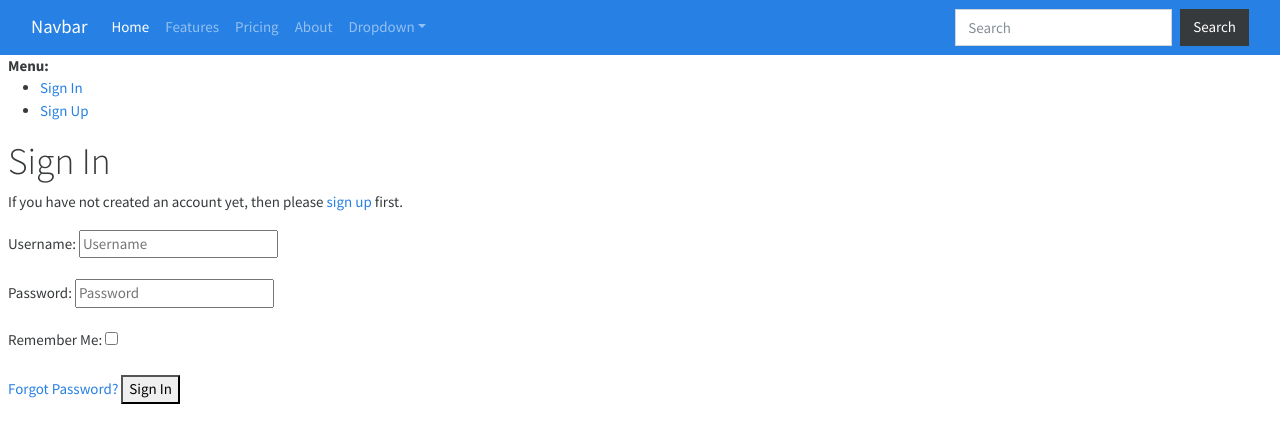
After one commit to mis350-s21/blog-10am, a Django app: page /accounts/login/ in a window 1280 px wide. The commit adds this page. Shown: the top 443 px of the page. Run offline with Django 3.2, Linux system fonts and the light colour scheme; some libraries are stand-ins or nearby versions.

Commit message:
saving progress

```diff
--- a/blogproject/blog/templates/post_details.html
+++ b/blogproject/blog/templates/post_details.html
@@ -35,10 +35,12 @@
 <h4>No comments yet..</h4>
 {% endif %}
 
+{% if request.user.is_authenticated %}
 <form action="" method="post">
     {% csrf_token %}
     {{ form.as_p }}
     <input type="submit" value="Add Comment">
 </form>
+{% endif %}
 </body>
 </html>
--- a/blogproject/blogproject/urls.py
+++ b/blogproject/blogproject/urls.py
@@ -18,5 +18,6 @@
 
 urlpatterns = [
     path('admin/', admin.site.urls),
+    path('accounts/', include('allauth.urls')),
     path('blog/', include('blog.urls')),
 ]
--- /dev/null
+++ b/blogproject/templates/account/base.html
@@ -0,0 +1,106 @@
+<!doctype html>
+<html lang="en">
+  <head>
+
+    <!-- Required meta tags -->
+    <meta charset="utf-8">
+    <meta name="viewport" content="width=device-width, initial-scale=1">
+
+    <!-- Bootstrap CSS -->
+    <link href="https://cdn.jsdelivr.net/npm/bootstrap@5.1.3/dist/css/bootstrap.min.css" rel="stylesheet" integrity="sha384-1BmE4kWBq78iYhFldvKuhfTAU6auU8tT94WrHftjDbrCEXSU1oBoqyl2QvZ6jIW3" crossorigin="anonymous">
+    <link rel="stylesheet" href="https://cdn.jsdelivr.net/npm/bootswatch@4.5.2/dist/cosmo/bootstrap.min.css" integrity="sha384-5QFXyVb+lrCzdN228VS3HmzpiE7ZVwLQtkt+0d9W43LQMzz4HBnnqvVxKg6O+04d" crossorigin="anonymous">
+    <title>{% block head_title %}{% endblock %}</title>
+    {% block extra_head %}
+    {% endblock %}
+  </head>
+  <body>
+    <!-- Optional JavaScript; choose one of the two! -->
+
+    <!-- Option 1: Bootstrap Bundle with Popper -->
+    <script src="https://cdn.jsdelivr.net/npm/bootstrap@5.1.3/dist/js/bootstrap.bundle.min.js" integrity="sha384-ka7Sk0Gln4gmtz2MlQnikT1wXgYsOg+OMhuP+IlRH9sENBO0LRn5q+8nbTov4+1p" crossorigin="anonymous"></script>
+
+    <!-- Option 2: Separate Popper and Bootstrap JS -->
+    <!--
+    <script src="https://cdn.jsdelivr.net/npm/@popperjs/core@2.10.2/dist/umd/popper.min.js" integrity="sha384-7+zCNj/IqJ95wo16oMtfsKbZ9ccEh31eOz1HGyDuCQ6wgnyJNSYdrPa03rtR1zdB" crossorigin="anonymous"></script>
+    <script src="https://cdn.jsdelivr.net/npm/bootstrap@5.1.3/dist/js/bootstrap.min.js" integrity="sha384-QJHtvGhmr9XOIpI6YVutG+2QOK9T+ZnN4kzFN1RtK3zEFEIsxhlmWl5/YESvpZ13" crossorigin="anonymous"></script>
+    -->
+
+    <nav class="navbar navbar-expand-lg navbar-dark bg-primary">
+      <div class="container-fluid">
+        <a class="navbar-brand" href="#">Navbar</a>
+        <button class="navbar-toggler" type="button" data-bs-toggle="collapse" data-bs-target="#navbarColor01" aria-controls="navbarColor01" aria-expanded="false" aria-label="Toggle navigation">
+          <span class="navbar-toggler-icon"></span>
+        </button>
+
+        <div class="collapse navbar-collapse" id="navbarColor01">
+          <ul class="navbar-nav me-auto">
+            <li class="nav-item">
+              <a class="nav-link active" href="#">Home
+                <span class="visually-hidden">(current)</span>
+              </a>
+            </li>
+            <li class="nav-item">
+              <a class="nav-link" href="#">Features</a>
+            </li>
+            <li class="nav-item">
+              <a class="nav-link" href="#">Pricing</a>
+            </li>
+            <li class="nav-item">
+              <a class="nav-link" href="#">About</a>
+            </li>
+            <li class="nav-item dropdown">
+              <a class="nav-link dropdown-toggle" data-bs-toggle="dropdown" href="#" role="button" aria-haspopup="true" aria-expanded="false">Dropdown</a>
+              <div class="dropdown-menu">
+                <a class="dropdown-item" href="#">Action</a>
+                <a class="dropdown-item" href="#">Another action</a>
+                <a class="dropdown-item" href="#">Something else here</a>
+                <div class="dropdown-divider"></div>
+                <a class="dropdown-item" href="#">Separated link</a>
+              </div>
+            </li>
+          </ul>
+          <form class="d-flex">
+            <input class="form-control me-sm-2" type="text" placeholder="Search">
+            <button class="btn btn-secondary my-2 my-sm-0" type="submit">Search</button>
+          </form>
+        </div>
+      </div>
+    </nav>
+
+    <div class="mx-2">
+
+    {% block body %}
+
+    {% if messages %}
+    <div>
+      <strong>Messages:</strong>
+      <ul>
+        {% for message in messages %}
+        <li>{{message}}</li>
+        {% endfor %}
+      </ul>
+    </div>
+    {% endif %}
+
+    <div>
+      <strong>Menu:</strong>
+      <ul>
+        {% if user.is_authenticated %}
+        <li><a href="{% url 'account_email' %}">Change E-mail</a></li>
+        <li><a href="{% url 'account_logout' %}">Sign Out</a></li>
+        {% else %}
+        <li><a href="{% url 'account_login' %}">Sign In</a></li>
+        <li><a href="{% url 'account_signup' %}">Sign Up</a></li>
+        {% endif %}
+      </ul>
+    </div>
+    {% block content %}
+    {% endblock %}
+    {% endblock %}
+    {% block extra_body %}
+    {% endblock %}
+
+  </div>
+
+  </body>
+</html>
```
Also changed, not shown: blogproject/blog/models.py (+8 -1 lines), blogproject/blogproject/settings.py (+18 -1 lines), blogproject/blog/migrations/0005_post_author_alter_comment_author.py (added).
